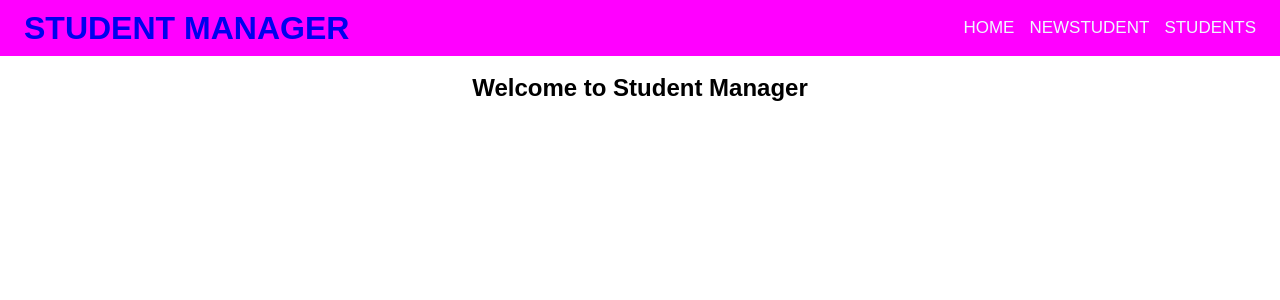
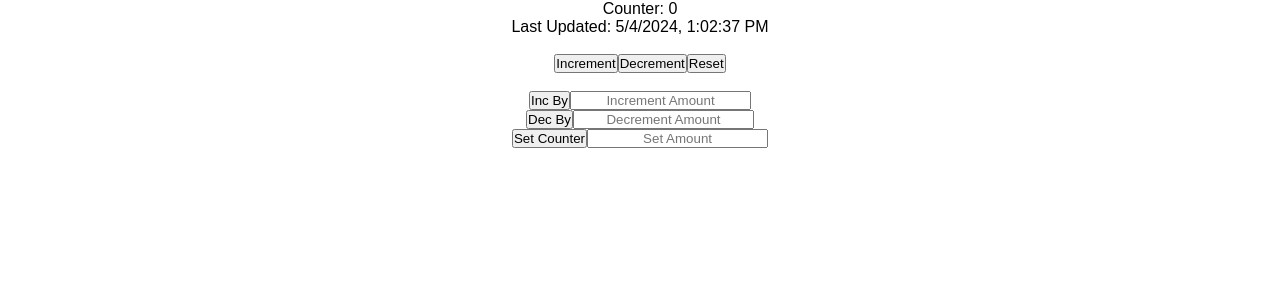
Before and after one commit to HakanBerke/js_code, a React (Vite) app in the folder first-project-vite/: page / in a window 1280 px wide. Shown: the top 300 px of the page. Built offline with nearby package versions, Linux system fonts and the light colour scheme; data requests are answered from the project's data file.

Commit message:
reducer example

```diff
--- a/first-project-vite/src/App.jsx
+++ b/first-project-vite/src/App.jsx
@@ -8,11 +8,63 @@ import LandingPage from "./components/shared/landing-page/LandingPage";
 import StudentListPage from "./pages/app/student/student-list-page/StudentListPage";
 import NewStudentPage from "./pages/app/student/new-student-page/NewStudentPage";
 import NotFoundPage from "./components/shared/not-found-page/NotFoundPage";
+import { createRef, useReducer } from "react";
 
+const initialState = { counter: 0 , error: null, lastUptaded: new Date().toLocaleString()}
+
+const reducer = (state, action) => {
+  switch (action.type) {
+
+    case "INCREMENT_BY_ONE":
+      return {...state, counter: state.counter + 1, lastUptaded: new Date().toLocaleString() }
+    case "DECREMENT_BY_ONE":
+      return {...state, counter: state.counter - 1, lastUptaded: new Date().toLocaleString() }
+    case "INCREMENT":
+      return {...state, counter: state.counter + action.payload.amount, lastUptaded: new Date().toLocaleString()}
+    case "DECREMENT":
+      return {...state, counter: state.counter - action.payload.amount, lastUptaded: new Date().toLocaleString()}
+    case "SET_COUNTER":
+      return {...state, counter: action.payload.amount, lastUptaded: new Date().toLocaleString()}
+    case "RESET":
+      return { ...state, counter: 0, lastUptaded: new Date().toLocaleString()}
+    default:
+      break;
+  }
+}
 function App() {
+  const [state, dispatch] = useReducer(reducer, initialState);
+  const incByRef = createRef();
+  const decByRef = createRef();
+  const setByRef = createRef();
+
+
   return (
     <>
-      <Router>
+      <main>
+        <p>Counter: {state.counter}</p>
+        <p>Last Updated: {state.lastUptaded}</p>
+        <br />
+
+        <button onClick={() => dispatch({ type: "INCREMENT_BY_ONE" })}>Increment</button>
+        <button onClick={() => dispatch({ type: "DECREMENT_BY_ONE" })}>Decrement</button>
+        <button onClick={() => dispatch({ type: "RESET" })}>Reset</button>
+        <br /><br />
+
+        <button onClick={() => dispatch({ type: "INCREMENT", payload: { amount: Number(incByRef.current.value)} })}>Inc By</button>
+        <input type="text" placeholder="Increment Amount" ref={incByRef} />
+        <br />
+        <button onClick={() => dispatch({ type: "DECREMENT", payload: { amount: Number(decByRef.current.value)}})}>Dec By</button>
+        <input type="text" placeholder="Decrement Amount" ref={decByRef} />
+        <br />
+        <button onClick={() => dispatch({type: "SET_COUNTER", payload: { amount: Number(setByRef.current.value)}})}>Set Counter</button>
+        <input type="text" placeholder="Set Amount" ref={setByRef}/>
+      </main>
+    </>
+  )
+}
+
+export default App;
+{/* <Router>
         <StudentProvider>
             <Header />
           <main>
@@ -25,9 +77,4 @@ function App() {
             </Routes>
           </main>
         </StudentProvider>
-      </Router>
-    </>
-  );
-}
-
-export default App;
+      </Router> */}
--- a/first-project-vite/src/components/shared/landing-page/LandingPage.jsx
+++ b/first-project-vite/src/components/shared/landing-page/LandingPage.jsx
@@ -1,6 +1,11 @@
 import React from 'react'
+import { useEffect } from 'react';
 
 const LandingPage = () => {
+  useEffect(() => {
+    console.log("mount Landing page ");
+    return () => console.log("unmount Landing page")
+  },[])
   return (
     <h2>Welcome to Student Manager</h2>
   )
--- a/first-project-vite/src/components/shared/not-found-page/NotFoundPage.jsx
+++ b/first-project-vite/src/components/shared/not-found-page/NotFoundPage.jsx
@@ -1,11 +1,27 @@
 import React from "react";
+import { useEffect } from "react";
+import { useState } from "react";
+import { useNavigate } from "react-router-dom";
 
 const NotFoundPage = () => {
+
+  const navigate = useNavigate()
+  const [count, setCount] = useState(5)
+
+  useEffect(() => {
+    if (count === 0){
+      navigate("/")
+    }
+    const time = setTimeout(() => {
+      setCount(count - 1)
+    },1000)
+  },[count])
+
   return (
     <div>
       <h1>Ooops...</h1>
       <h2>There is nothing here</h2>
-      <p>You will be redirected in 5 second to home page...</p>
+      <p>You will be redirected in {count} second to home page...</p>
     </div>
   );
 };
--- a/first-project-vite/src/main.jsx
+++ b/first-project-vite/src/main.jsx
@@ -4,7 +4,7 @@ import App from './App.jsx'
 import './index.css'
 
 ReactDOM.createRoot(document.getElementById('root')).render(
-  <React.StrictMode>
+  // <React.StrictMode>
     <App />
-  </React.StrictMode>
+  // </React.StrictMode>
 )
--- a/first-project-vite/src/pages/app/student/new-student-page/NewStudentPage.jsx
+++ b/first-project-vite/src/pages/app/student/new-student-page/NewStudentPage.jsx
@@ -1,7 +1,12 @@
 import React from 'react'
 import StudentForm from '../../../../components/app/student-form/StudentForm'
+import { useEffect } from 'react';
 
 const NewStudentPage = () => {
+  useEffect(() => {
+    console.log("mount new student page ");
+    return () => console.log("unmount new student page");
+  },[])
   return (
     <StudentForm />
   )
--- a/first-project-vite/src/pages/app/student/student-list-page/StudentListPage.jsx
+++ b/first-project-vite/src/pages/app/student/student-list-page/StudentListPage.jsx
@@ -1,7 +1,14 @@
 import React from 'react'
 import StudentList from '../../../../components/app/student-list/StudentList'
+import { useEffect } from 'react'
 
 const StudentListPage = () => {
+
+  useEffect(() => {
+    console.log("mount student list page ");
+    return () => console.log("unmount student list page");
+  },[])
+
   return (
     <StudentList />
   )
```
